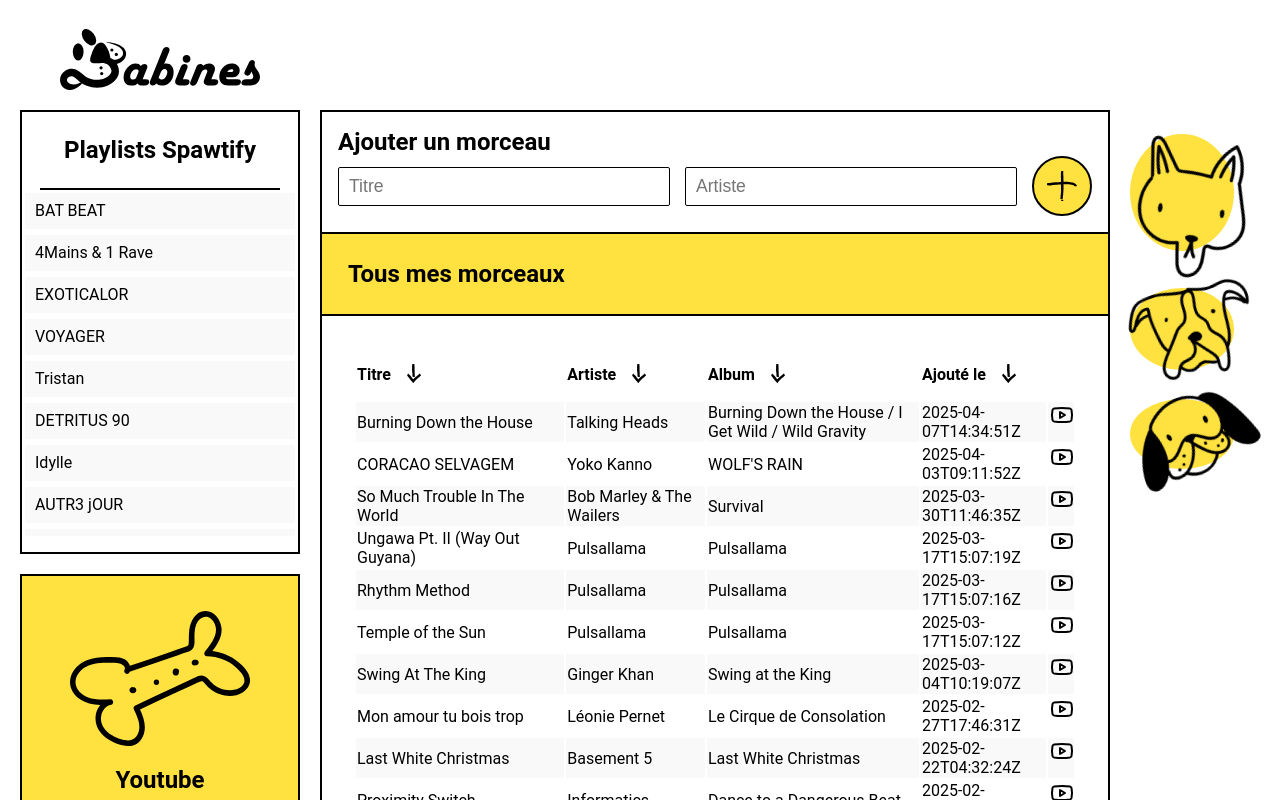
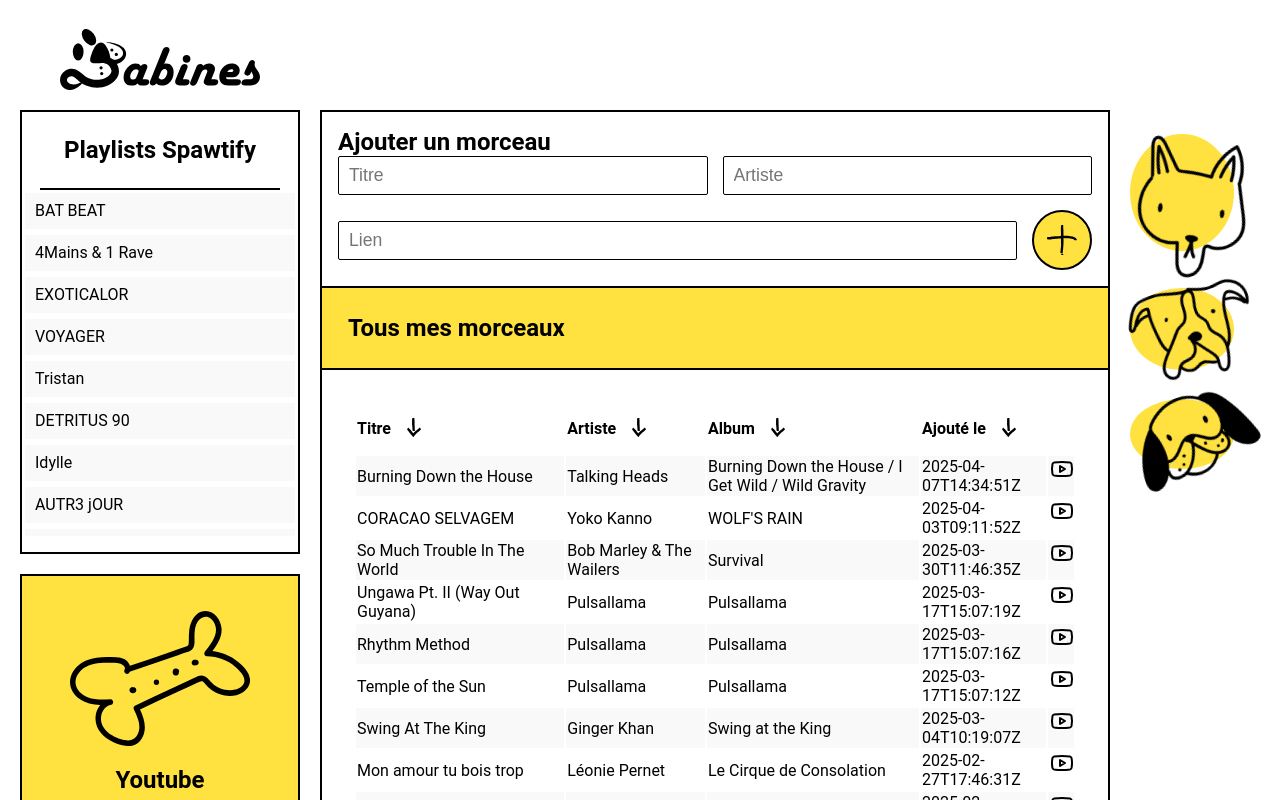
Before and after one commit to nota2k/Babines-2, a Vue app: page / in a window 1280 px wide. Shown: the top 800 px of the page. Built offline with nearby package versions, Linux system fonts and the light colour scheme.

Commit message:
feat: ajouter un champ pour le lien dans le formulaire d'ajout de morceau

```diff
--- a/src/components/playlists/addTrackManually.vue
+++ b/src/components/playlists/addTrackManually.vue
@@ -6,6 +6,7 @@
     <form>
       <input placeholder="Titre" type="text" id="title" name="title" />
       <input type="text" placeholder="Artiste" id="artist" name="artist" />
+      <input type="text" placeholder="Lien" id="url" name="lien" />
       <button type="submit" class="yellow">
         <div class="add-icon"></div>
       </button>
```
